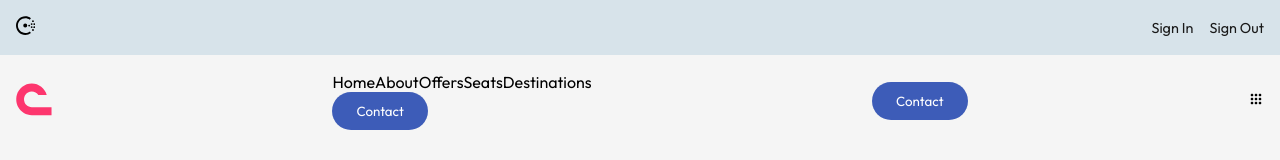
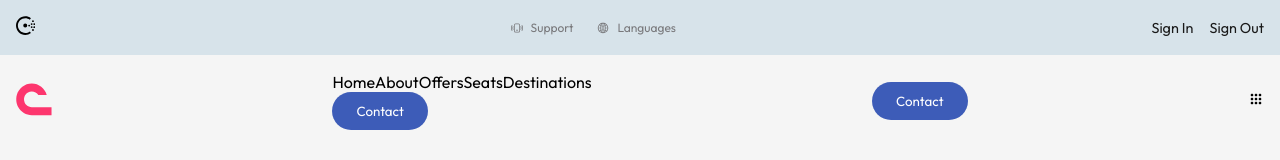
Before and after one commit to WistantKode/react-flyagency-website, a React (Vite) app: page / in a window 1280 px wide. Shown: the top 160 px of the page. Built offline with nearby package versions, Linux system fonts and the light colour scheme.

Commit message:
News commits and files

```diff
--- a/src/main.css
+++ b/src/main.css
@@ -903,3 +903,41 @@ h2 {
         }
     }
 }
+
+@media screen and (min-width: 760px) {
+    .navBar {
+        align-items: center;
+        .navBarOne {
+            .none {
+                display: flex;
+                gap: 1.5rem;
+
+                li {
+                    font-size: 12px;
+                    gap: .5rem;
+                    color: var(--textColor);
+
+                    &:hover {
+                        color: var(--primaryColor);
+                        text-decoration: underline;
+                    }
+                }
+            }
+        }
+
+        .navBarTwo {
+            justify-content: space-between;
+            align-items: center;
+
+            .logoDiv {
+                .logo {
+                    max-width: 20%;
+                }
+            }
+
+            .menu {}
+
+        }
+
+    }
+}
```
